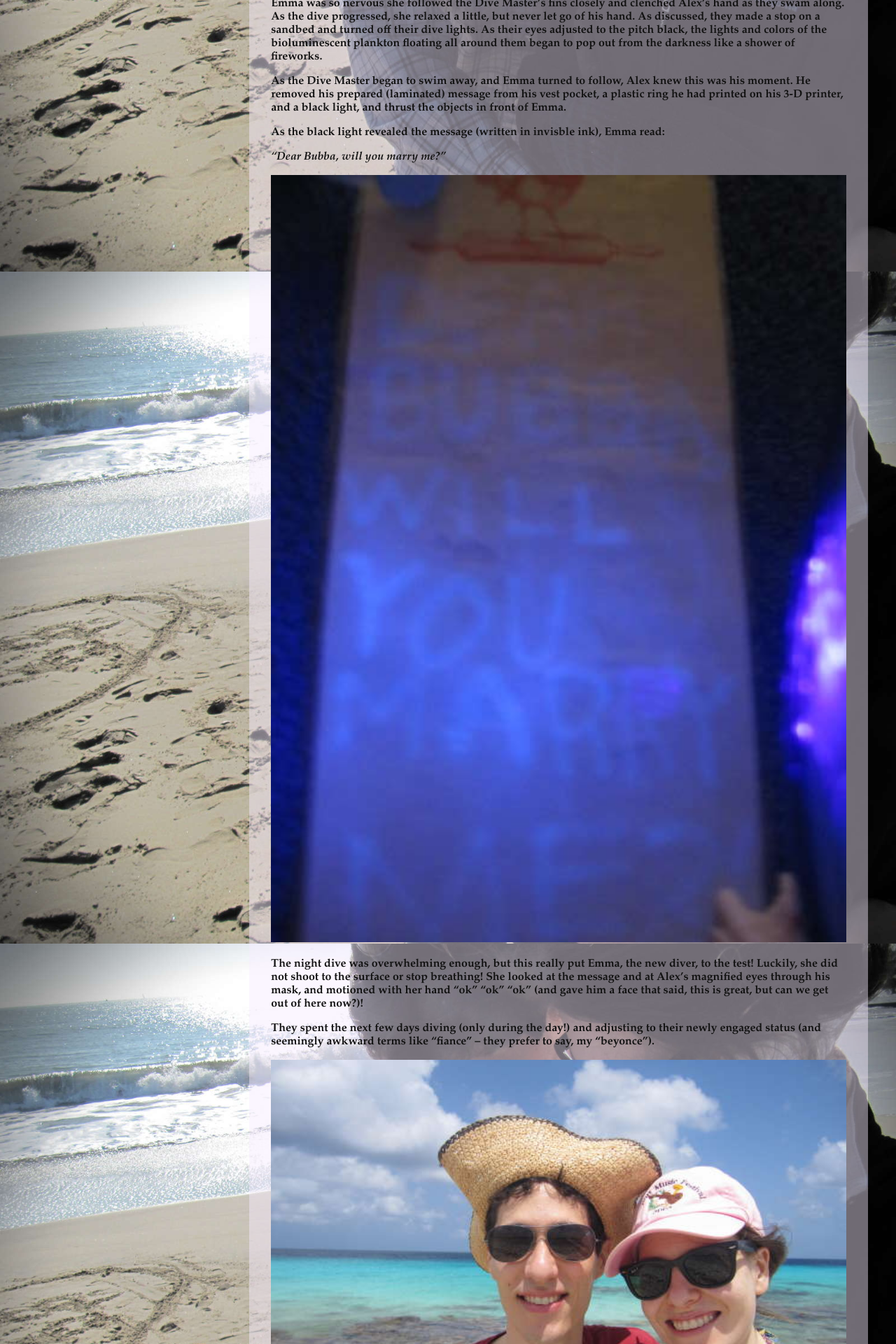
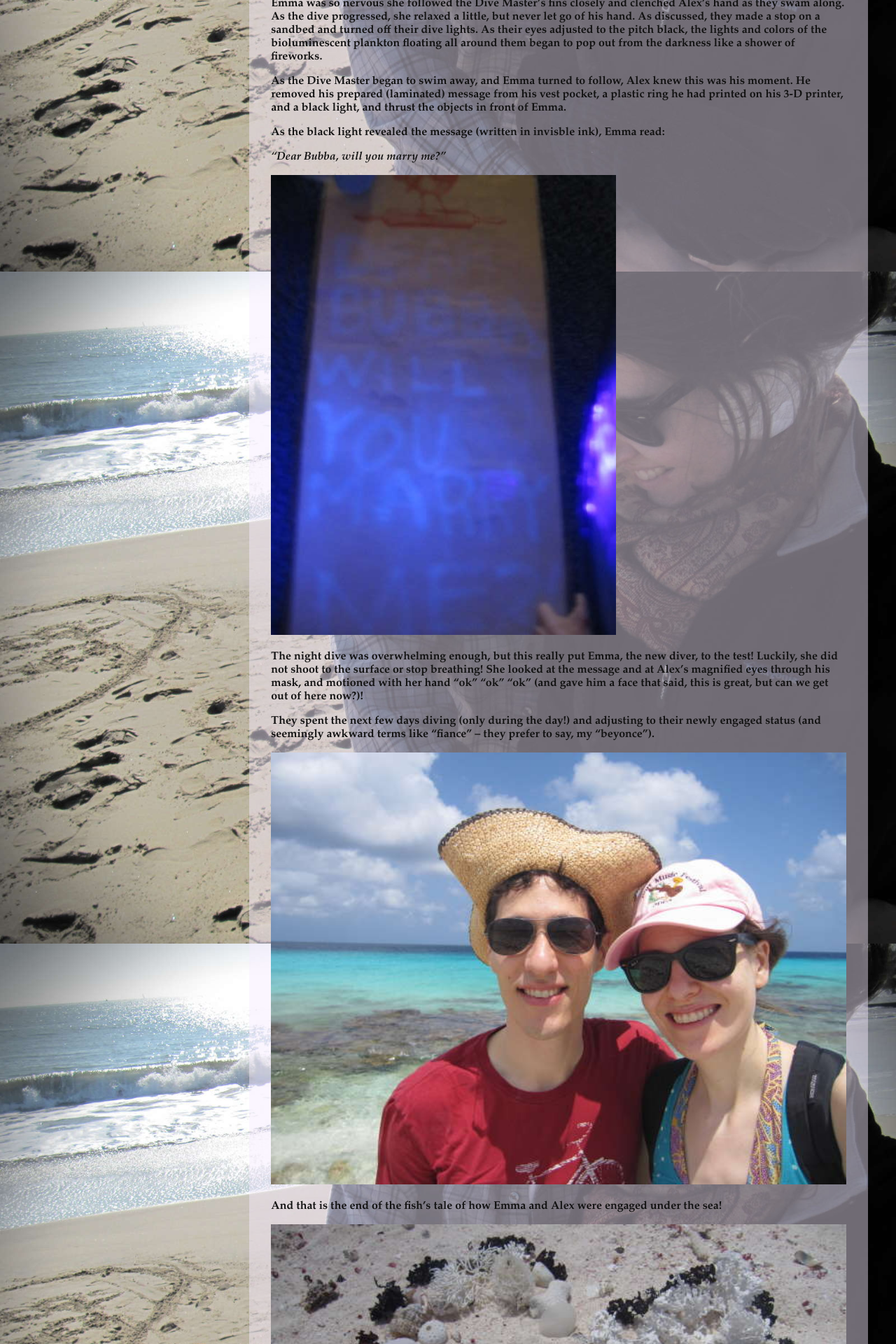
Before and after one commit to adgaudio/wedding, a Jekyll site: the page built from our-engagement.md, in a window 1280 px wide. Shown: the part 3452-5372 px from the top of the page at 70% size. Built offline with Jekyll 4.4.1, drawn with Linux system fonts in a browser that asks for light colours; Markdown is read by kramdown in place of the engine named in the settings.

Commit message:
test img size

```diff
--- a/our-engagement.md
+++ b/our-engagement.md
@@ -46,7 +46,7 @@ As the black light revealed the message (written in invisble ink), Emma read:
 
 <i>"Dear Bubba, will you marry me?"</i>
 
-<img width="100%" src="{{ site.baseurl }}/img/i5.JPG.2.jpg">
+<img  width="60%" src="{{ site.baseurl }}/img/i5.JPG.2.jpg">
 
 
 The night dive was overwhelming enough, but this really put Emma, the new diver, to the test! Luckily, she did not shoot to the surface or stop breathing! She looked at the message and at Alex's magnified eyes through his mask, and motioned with her hand "ok" "ok" "ok" (and gave him a face that said, this is great, but can we get out of here now?)!
```
